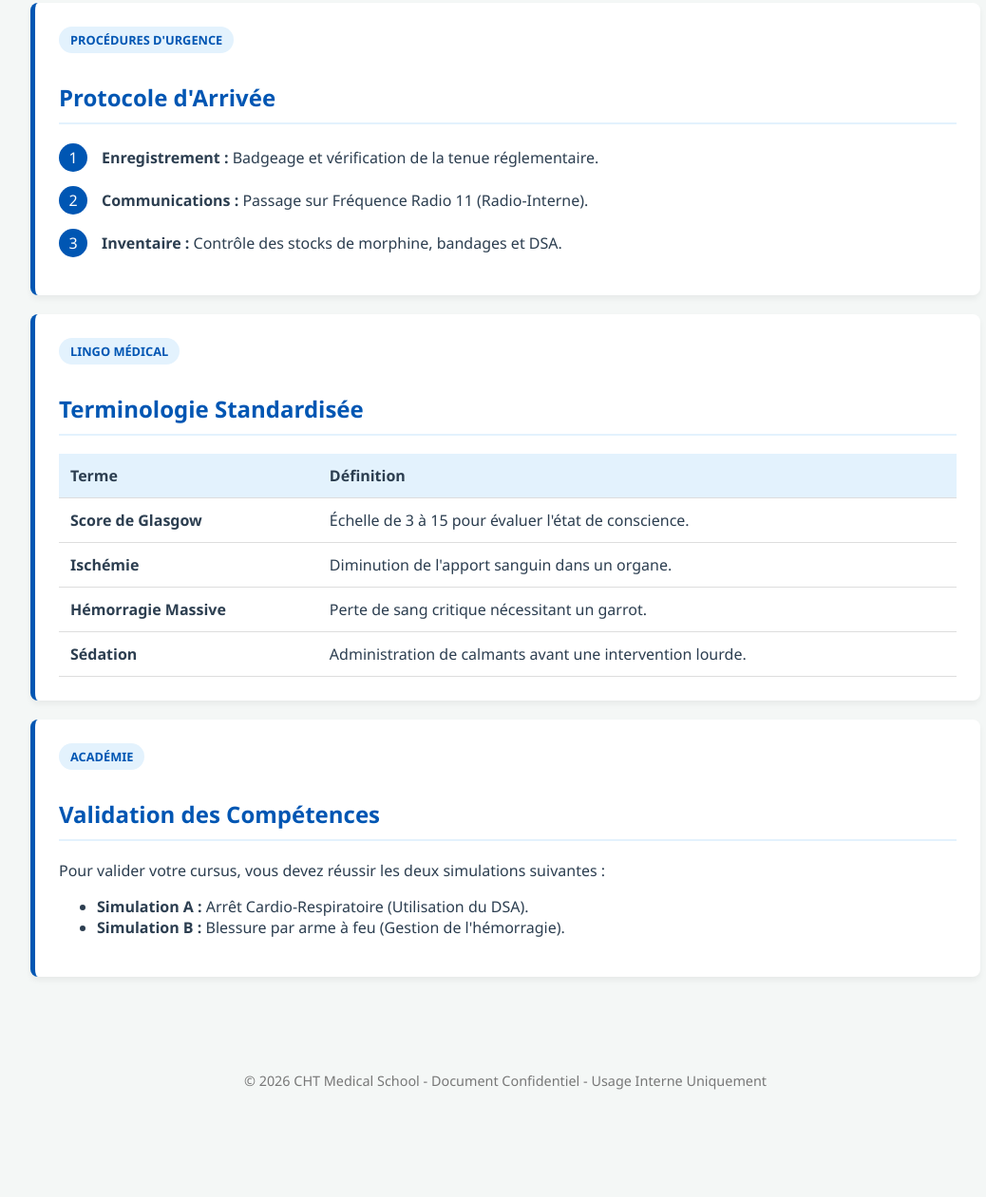
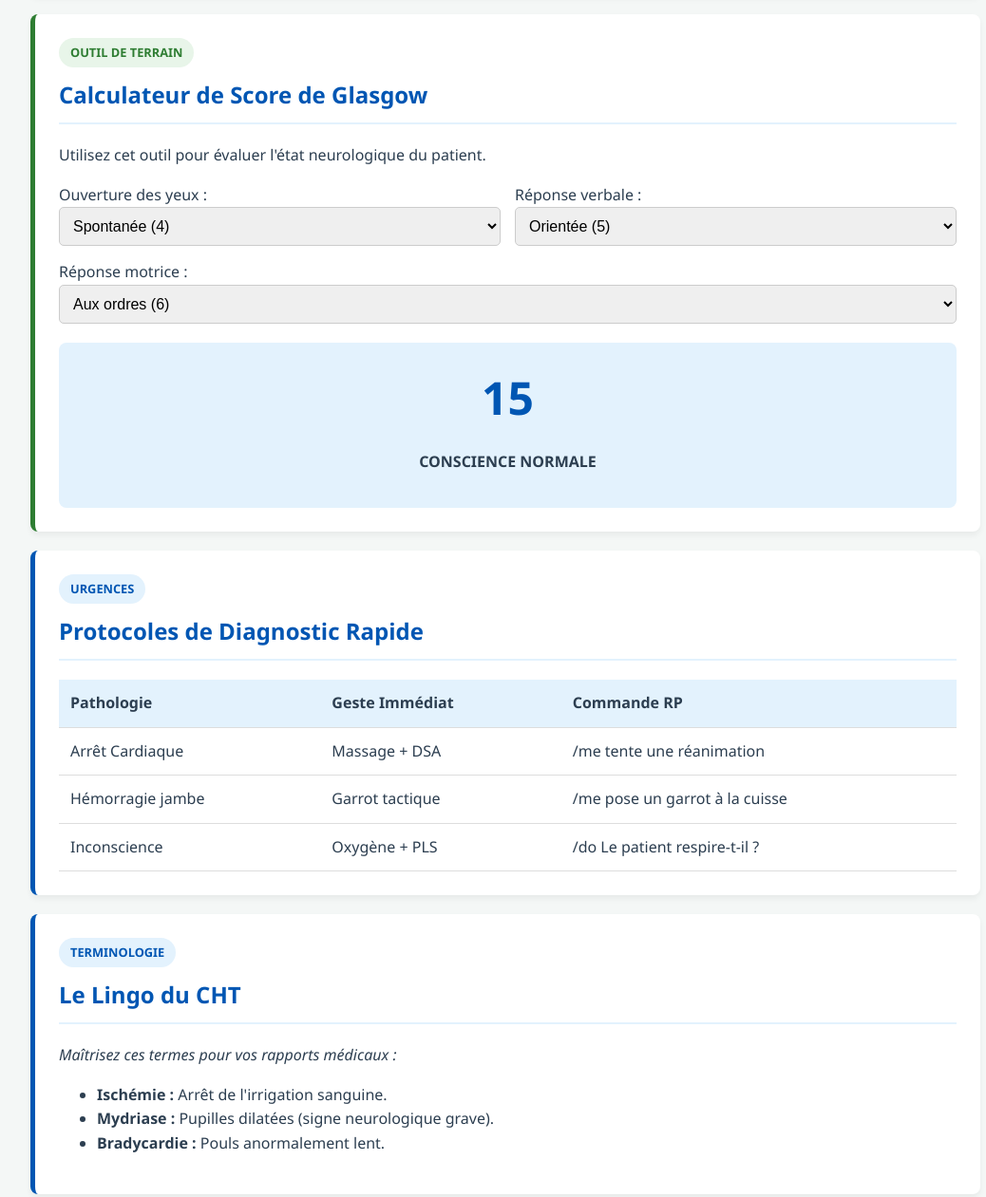
Before and after one commit to angelaivazovski-png/cht-formation, a plain HTML site: page index.html in a window 1280 px wide. Shown: the part 522-1783 px from the top of the page at 95% size, without its empty margins (108-1146 px from the left). Before the commit the page ends 1710 px from the top, so only its background shows below. Drawn offline with Linux system fonts and the light colour scheme.

Commit message:
Update index.html

```diff
--- a/index.html
+++ b/index.html
@@ -11,125 +11,33 @@
             --medical-red: #d32f2f;
             --dark-grey: #2c3e50;
             --white: #ffffff;
+            --success-green: #2e7d32;
         }
 
-        body {
-            font-family: 'Segoe UI', Tahoma, Geneva, Verdana, sans-serif;
-            margin: 0;
-            background-color: #f4f7f6;
-            color: var(--dark-grey);
-        }
+        body { font-family: 'Segoe UI', sans-serif; margin: 0; background-color: #f4f7f6; color: var(--dark-grey); line-height: 1.6; }
+        header { background-color: var(--primary-blue); color: var(--white); padding: 2rem; text-align: center; border-bottom: 5px solid #003d7a; }
+        .logo-cht { font-size: 2.5rem; font-weight: bold; letter-spacing: 2px; }
+        nav { background: var(--white); padding: 1rem; text-align: center; position: sticky; top: 0; box-shadow: 0 2px 5px rgba(0,0,0,0.1); z-index: 100; }
+        nav a { margin: 0 15px; text-decoration: none; color: var(--primary-blue); font-weight: bold; text-transform: uppercase; font-size: 0.9rem; }
 
-        header {
-            background-color: var(--primary-blue);
-            color: var(--white);
-            padding: 2rem;
-            text-align: center;
-            border-bottom: 5px solid #003d7a;
-        }
+        .container { max-width: 1000px; margin: 20px auto; padding: 20px; }
+        .card { background: var(--white); border-radius: 8px; padding: 25px; margin-bottom: 20px; box-shadow: 0 4px 6px rgba(0,0,0,0.05); border-left: 5px solid var(--primary-blue); }
 
-        .logo-cht {
-            font-size: 2.5rem;
-            font-weight: bold;
-            letter-spacing: 2px;
-            margin-bottom: 0.5rem;
-        }
+        h2 { color: var(--primary-blue); border-bottom: 2px solid var(--secondary-blue); padding-bottom: 10px; margin-top: 0; }
+        .badge { display: inline-block; background: var(--secondary-blue); color: var(--primary-blue); padding: 5px 12px; border-radius: 20px; font-size: 0.8rem; font-weight: bold; margin-bottom: 10px; }
 
-        nav {
-            background: var(--white);
-            padding: 1rem;
-            text-align: center;
-            position: sticky;
-            top: 0;
-            box-shadow: 0 2px 5px rgba(0,0,0,0.1);
-        }
+        /* Style du Calculateur */
+        .calc-grid { display: grid; grid-template-columns: 1fr 1fr; gap: 15px; margin-top: 15px; }
+        select { width: 100%; padding: 10px; border-radius: 5px; border: 1px solid #ccc; font-size: 1rem; }
+        #result-box { background: var(--secondary-blue); padding: 20px; border-radius: 8px; text-align: center; margin-top: 20px; }
+        #glasgow-score { font-size: 3rem; font-weight: bold; color: var(--primary-blue); display: block; }
+        #glasgow-interpretation { font-weight: bold; text-transform: uppercase; }
 
-        nav a {
-            margin: 0 15px;
-            text-decoration: none;
-            color: var(--primary-blue);
-            font-weight: bold;
-            text-transform: uppercase;
-        }
-
-        .container {
-            max-width: 1000px;
-            margin: 20px auto;
-            padding: 20px;
-        }
-
-        .card {
-            background: var(--white);
-            border-radius: 8px;
-            padding: 25px;
-            margin-bottom: 20px;
-            box-shadow: 0 4px 6px rgba(0,0,0,0.05);
-            border-left: 5px solid var(--primary-blue);
-        }
-
-        h2 {
-            color: var(--primary-blue);
-            border-bottom: 2px solid var(--secondary-blue);
-            padding-bottom: 10px;
-        }
-
-        .badge {
-            display: inline-block;
-            background: var(--secondary-blue);
-            color: var(--primary-blue);
-            padding: 5px 12px;
-            border-radius: 20px;
-            font-size: 0.8rem;
-            font-weight: bold;
-            margin-bottom: 10px;
-        }
-
-        .protocol-step {
-            display: flex;
-            align-items: center;
-            margin-bottom: 15px;
-        }
-
-        .step-number {
-            background: var(--primary-blue);
-            color: white;
-            width: 30px;
-            height: 30px;
-            border-radius: 50%;
-            display: flex;
-            justify-content: center;
-            align-items: center;
-            margin-right: 15px;
-            flex-shrink: 0;
-        }
-
-        table {
-            width: 100%;
-            border-collapse: collapse;
-            margin-top: 15px;
-        }
-
-        th, td {
-            text-align: left;
-            padding: 12px;
-            border-bottom: 1px solid #ddd;
-        }
-
-        th {
-            background-color: var(--secondary-blue);
-        }
-
-        .footer {
-            text-align: center;
-            padding: 40px;
-            font-size: 0.9rem;
-            color: #777;
-        }
-
-        .warning {
-            color: var(--medical-red);
-            font-weight: bold;
-        }
+        table { width: 100%; border-collapse: collapse; margin-top: 15px; }
+        th, td { text-align: left; padding: 12px; border-bottom: 1px solid #ddd; }
+        th { background-color: var(--secondary-blue); }
+        .warning { color: var(--medical-red); font-weight: bold; }
+        .footer { text-align: center; padding: 40px; font-size: 0.8rem; color: #777; }
     </style>
 </head>
 <body>
@@ -141,9 +49,9 @@
 
 <nav>
     <a href="#accueil">Accueil</a>
+    <a href="#calculateur">Outils d'Examen</a>
     <a href="#protocoles">Protocoles</a>
     <a href="#lexique">Lexique</a>
-    <a href="#examens">Examens</a>
 </nav>
 
 <div class="container">
@@ -151,79 +59,109 @@
     <section id="accueil">
         <div class="card">
             <h2>Note de la Direction</h2>
-            <p>Bienvenue au CHT. Ce portail contient les directives strictes de la Directrice. Toute recrue ne maîtrisant pas ces fondamentaux sera immédiatement révoquée de ses fonctions de terrain.</p>
+            <p>Bienvenue au CHT. Ce portail contient les directives strictes de la Directrice. Toute recrue ne maîtrisant pas ces fondamentaux sera immédiatement révoquée.</p>
             <p class="warning">RAPPEL : Le port des gants est obligatoire dès la descente du véhicule.</p>
+        </div>
+    </section>
+
+    <section id="calculateur">
+        <div class="card" style="border-left-color: var(--success-green);">
+            <span class="badge" style="background: #e8f5e9; color: var(--success-green);">OUTIL DE TERRAIN</span>
+            <h2>Calculateur de Score de Glasgow</h2>
+            <p>Utilisez cet outil pour évaluer l'état neurologique du patient.</p>
+
+            <div class="calc-grid">
+                <div>
+                    <label>Ouverture des yeux :</label>
+                    <select id="eyes" onchange="calculateGlasgow()">
+                        <option value="4">Spontanée (4)</option>
+                        <option value="3">À la demande (3)</option>
+                        <option value="2">À la douleur (2)</option>
+                        <option value="1">Aucune (1)</option>
+                    </select>
+                </div>
+                <div>
+                    <label>Réponse verbale :</label>
+                    <select id="verbal" onchange="calculateGlasgow()">
+                        <option value="5">Orientée (5)</option>
+                        <option value="4">Confuse (4)</option>
+                        <option value="3">Inappropriée (3)</option>
+                        <option value="2">Incompréhensible (2)</option>
+                        <option value="1">Aucune (1)</option>
+                    </select>
+                </div>
+                <div style="grid-column: span 2;">
+                    <label>Réponse motrice :</label>
+                    <select id="motor" onchange="calculateGlasgow()">
+                        <option value="6">Aux ordres (6)</option>
+                        <option value="5">Orientée à la douleur (5)</option>
+                        <option value="4">Évitement à la douleur (4)</option>
+                        <option value="3">Flexion stéréotypée (3)</option>
+                        <option value="2">Extension stéréotypée (2)</option>
+                        <option value="1">Aucune (1)</option>
+                    </select>
+                </div>
+            </div>
+
+            <div id="result-box">
+                <span id="glasgow-score">15</span>
+                <p id="glasgow-interpretation">Conscience Normale</p>
+            </div>
         </div>
     </section>
 
     <section id="protocoles">
         <div class="card">
-            <span class="badge">PROCÉDURES D'URGENCE</span>
-            <h2>Protocole d'Arrivée</h2>
-            <div class="protocol-step">
-                <div class="step-number">1</div>
-                <div><strong>Enregistrement :</strong> Badgeage et vérification de la tenue réglementaire.</div>
-            </div>
-            <div class="protocol-step">
-                <div class="step-number">2</div>
-                <div><strong>Communications :</strong> Passage sur Fréquence Radio 11 (Radio-Interne).</div>
-            </div>
-            <div class="protocol-step">
-                <div class="step-number">3</div>
-                <div><strong>Inventaire :</strong> Contrôle des stocks de morphine, bandages et DSA.</div>
-            </div>
+            <span class="badge">URGENCES</span>
+            <h2>Protocoles de Diagnostic Rapide</h2>
+            <table>
+                <thead>
+                    <tr><th>Pathologie</th><th>Geste Immédiat</th><th>Commande RP</th></tr>
+                </thead>
+                <tbody>
+                    <tr><td>Arrêt Cardiaque</td><td>Massage + DSA</td><td>/me tente une réanimation</td></tr>
+                    <tr><td>Hémorragie jambe</td><td>Garrot tactique</td><td>/me pose un garrot à la cuisse</td></tr>
+                    <tr><td>Inconscience</td><td>Oxygène + PLS</td><td>/do Le patient respire-t-il ?</td></tr>
+                </tbody>
+            </table>
         </div>
     </section>
 
     <section id="lexique">
         <div class="card">
-            <span class="badge">LINGO MÉDICAL</span>
-            <h2>Terminologie Standardisée</h2>
-            <table>
-                <thead>
-                    <tr>
-                        <th>Terme</th>
-                        <th>Définition</th>
-                    </tr>
-                </thead>
-                <tbody>
-                    <tr>
-                        <td><strong>Score de Glasgow</strong></td>
-                        <td>Échelle de 3 à 15 pour évaluer l'état de conscience.</td>
-                    </tr>
-                    <tr>
-                        <td><strong>Ischémie</strong></td>
-                        <td>Diminution de l'apport sanguin dans un organe.</td>
-                    </tr>
-                    <tr>
-                        <td><strong>Hémorragie Massive</strong></td>
-                        <td>Perte de sang critique nécessitant un garrot.</td>
-                    </tr>
-                    <tr>
-                        <td><strong>Sédation</strong></td>
-                        <td>Administration de calmants avant une intervention lourde.</td>
-                    </tr>
-                </tbody>
-            </table>
-        </div>
-    </section>
-
-    <section id="examens">
-        <div class="card">
-            <span class="badge">ACADÉMIE</span>
-            <h2>Validation des Compétences</h2>
-            <p>Pour valider votre cursus, vous devez réussir les deux simulations suivantes :</p>
+            <span class="badge">TERMINOLOGIE</span>
+            <h2>Le Lingo du CHT</h2>
+            <p><i>Maîtrisez ces termes pour vos rapports médicaux :</i></p>
             <ul>
-                <li><strong>Simulation A :</strong> Arrêt Cardio-Respiratoire (Utilisation du DSA).</li>
-                <li><strong>Simulation B :</strong> Blessure par arme à feu (Gestion de l'hémorragie).</li>
+                <li><strong>Ischémie :</strong> Arrêt de l'irrigation sanguine.</li>
+                <li><strong>Mydriase :</strong> Pupilles dilatées (signe neurologique grave).</li>
+                <li><strong>Bradycardie :</strong> Pouls anormalement lent.</li>
             </ul>
         </div>
     </section>
 
 </div>
 
+<script>
+    function calculateGlasgow() {
+        const eyes = parseInt(document.getElementById('eyes').value);
+        const verbal = parseInt(document.getElementById('verbal').value);
+        const motor = parseInt(document.getElementById('motor').value);
+        const score = eyes + verbal + motor;
+
+        const scoreEl = document.getElementById('glasgow-score');
+        const interpEl = document.getElementById('glasgow-interpretation');
+
+        scoreEl.innerText = score;
+
+        if (score >= 13) { interpEl.innerText = "Conscience Normale / État Léger"; interpEl.style.color = "green"; }
+        else if (score >= 9) { interpEl.innerText = "Somnolence / État Modéré"; interpEl.style.color = "orange"; }
+        else { interpEl.innerText = "Coma / État Grave"; interpEl.style.color = "red"; }
+    }
+</script>
+
 <div class="footer">
-    &copy; 2026 CHT Medical School - Document Confidentiel - Usage Interne Uniquement
+    &copy; 2026 CHT Medical School - Document Confidentiel - Directrice : [47 - Angel AIVAZOVSKI]
 </div>
 
 </body>
```
